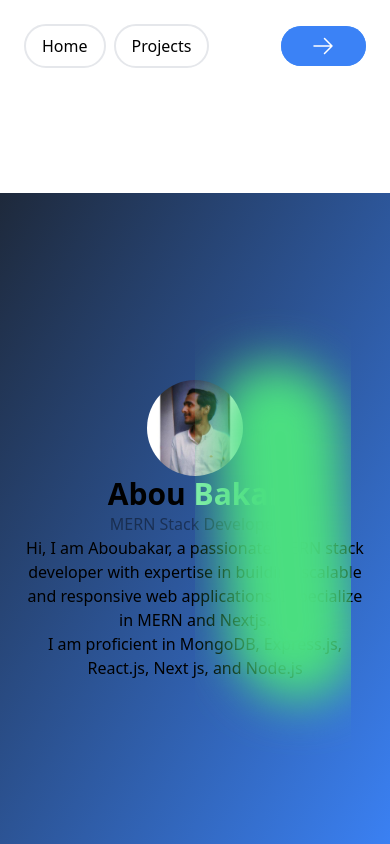
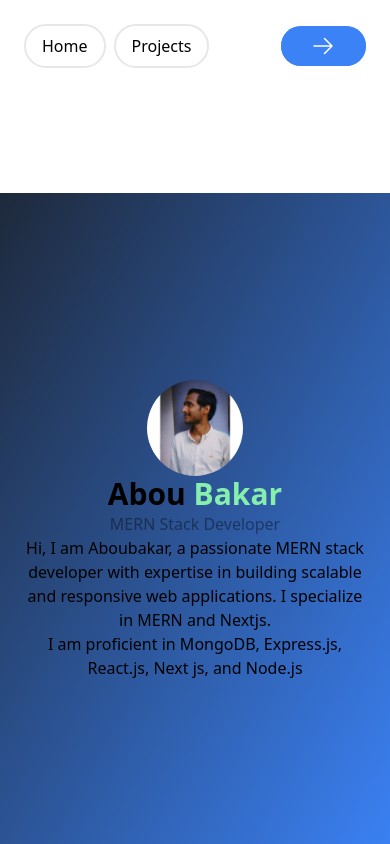
Before and after one commit to AboubakarArisar/Portfolio-Nextjs, a Next.js app: page / in a window 390 px wide. Shown: the top 844 px of the page. Built offline with nearby package versions, Linux system fonts and the light colour scheme.

Commit message:
responsiveness issues resolved

```diff
--- a/app/page.tsx
+++ b/app/page.tsx
@@ -44,7 +44,7 @@ export default function Home() {
               Node.js
             </p>
           </div>
-          <div className='w-[40%] h-[90vh] absolute top-[10%] right-[10%] overflow-hidden'>
+          <div className='xsm:hidden sm:block w-[40%] h-[90vh] absolute top-[10%] right-[10%] overflow-hidden'>
             <div className='rounded-full bg-green-400 w-[80%] h-[40vh] absolute top-[10%] left-[20%]  blur-xl animate-skew-infinite'></div>
           </div>
 
```
